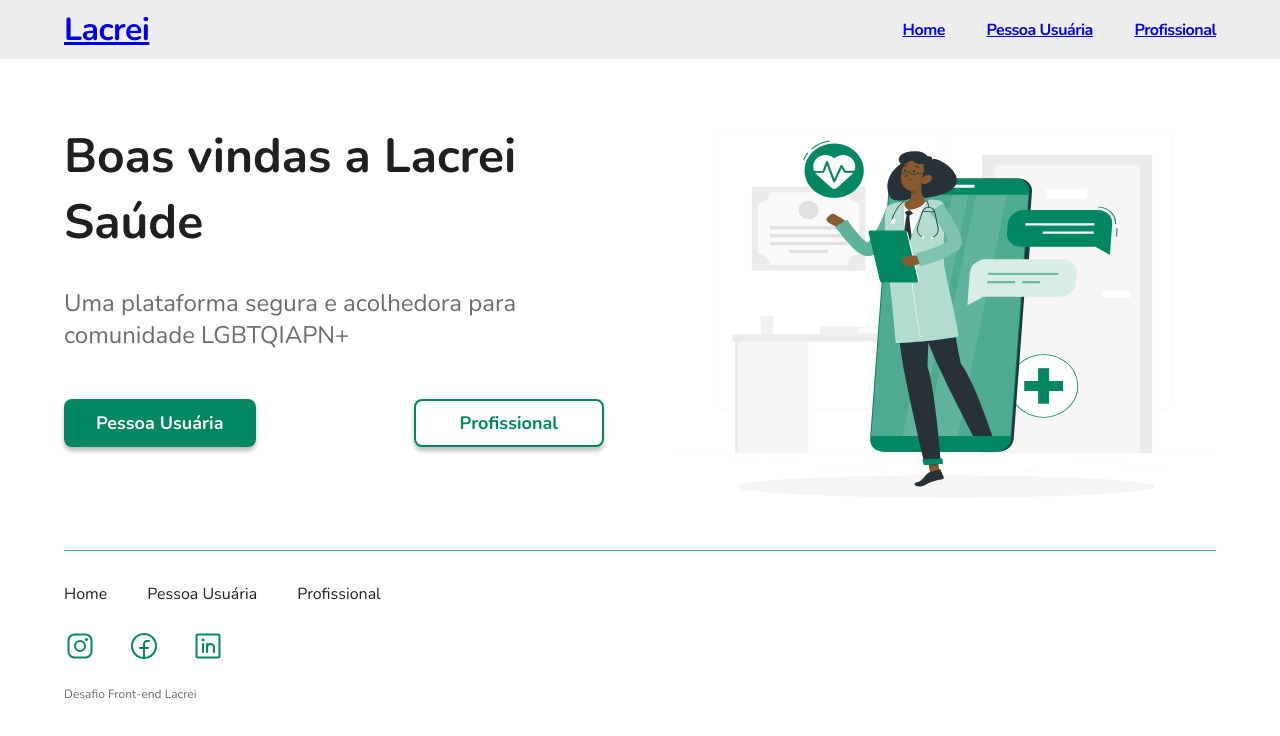
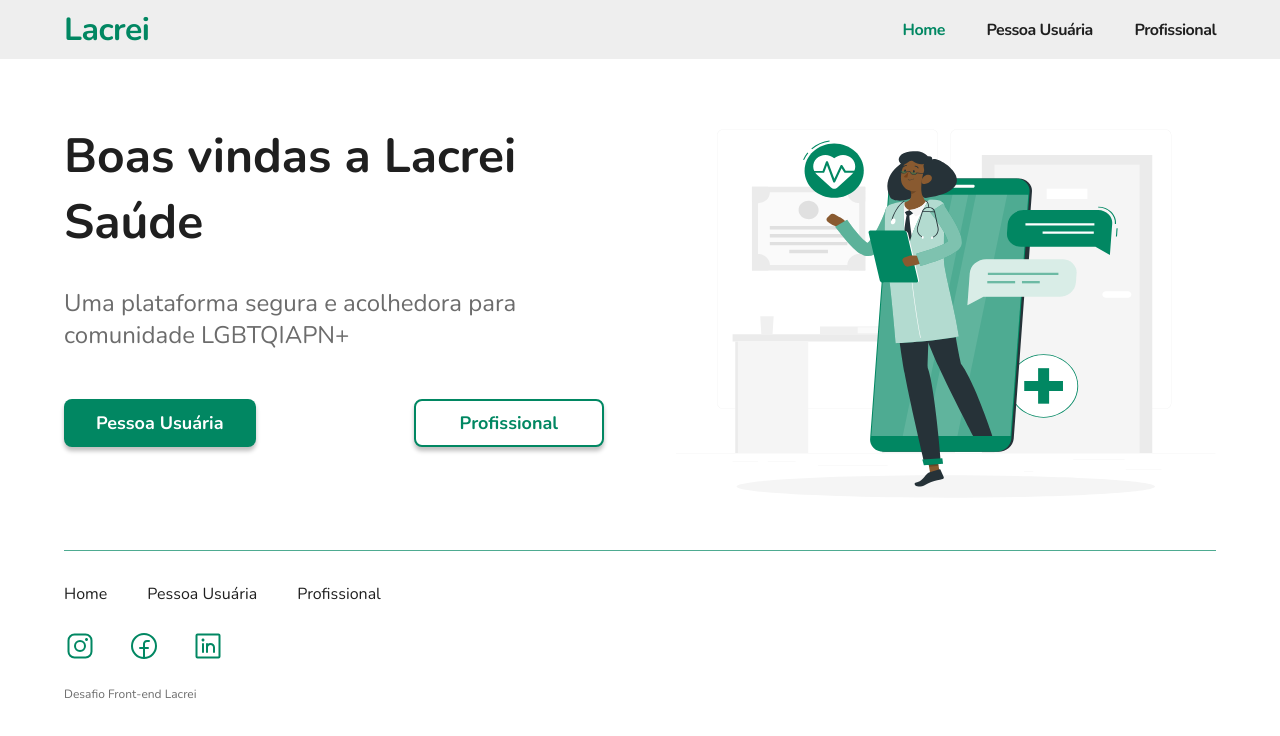
Before and after one commit to praxeds/desafio-front-end-lacrei, a React (Create React App) app: page / in a window 1280 px wide. Shown: the top 736 px of the page. Built offline with nearby package versions, Linux system fonts and the light colour scheme.

Commit message:
Updated Nav styling

```diff
--- a/src/Styles/Styles.tsx
+++ b/src/Styles/Styles.tsx
@@ -8,12 +8,14 @@ padding: 0.5rem 4rem;
 letter-spacing: -0.5px;
 h1 {
     ${Mixins.text(2, 700)};
-    cursor: pointer;
     margin: 0;
-    color: ${Mixins.colors.green};
-    ${Mixins.transition("all", "0.2s", "ease")};
-    &:hover {
+    a {
+        ${Mixins.resetLink()};
+        color: ${Mixins.colors.green};
+        ${Mixins.transition("all", "0.2s", "ease")};
+        &:hover {
         color: ${Mixins.colors.lightGreen};
+        }
     }
 }
 ul {
@@ -22,7 +24,24 @@ ul {
     margin: 0;
     padding: 0;
     ${Mixins.text(1, 700)};
-    color: ${Mixins.colors.black};
+    a {
+        ${Mixins.resetLink()};
+        color: ${Mixins.colors.black};
+            ${Mixins.transition("all", "0.2s", "ease")};
+            cursor: pointer;
+            &:hover {
+                color: ${Mixins.colors.gray};
+            }
+            &:active, &:focus {
+                color: ${Mixins.colors.green};
+            }
+            &.active {
+                color: ${Mixins.colors.green};
+                &:hover {
+                    color: ${Mixins.colors.lightGreen};
+                }
+            }
+    }
 }
 @media (max-width: 1040px) {
     padding: 0.5rem 2rem;
@@ -36,22 +55,10 @@ ul {
 }
 `;
 
-export const ListItem = styled.li<{activepath:string}>`
+export const NavItem = styled.li<{ activepath: string }>`
     ${Mixins.transition("all", "0.2s", "ease")};
     cursor: pointer;
     color: ${props => props.activepath === 'true' ? '#018762' : '#1F1F1F'};
-    &:hover {
-        color: ${Mixins.colors.gray};
-    }
-    &:active, &:focus {
-        color: ${Mixins.colors.green};
-    }
-    &.active {
-        color: ${Mixins.colors.green};
-        &:hover {
-            color: ${Mixins.colors.lightGreen};
-        }
-    }
 `;
 
 export const FooterSection = styled.footer`
@@ -201,6 +208,10 @@ export const BtnContainer = styled.div`
             }
         }
     }
+    @media (max-width: 520px) {
+        flex-direction: column;
+    gap: 1rem;
+    }
 `;
 
 export const UserSection = styled.section`
--- a/src/components/nav.tsx
+++ b/src/components/nav.tsx
@@ -1,7 +1,7 @@
 import React, { useEffect, useState } from "react";
 import { useLocation, NavLink } from "react-router-dom";
 
-import { NavSection, ListItem } from '../Styles/Styles';
+import { NavSection, NavItem } from '../Styles/Styles';
 
 export default function Nav() {
   const [activePage, setActivePage] = useState('');
@@ -14,21 +14,21 @@ export default function Nav() {
     <NavSection>
       <h1><NavLink to={'/'}>Lacrei</NavLink></h1>
       <ul>
-        <ListItem
+        <NavItem
           activepath={activePage === '/' ? "true" : "false"}
         >
           <NavLink to='/'> Home </NavLink>
-        </ListItem>
-        <ListItem
+        </NavItem>
+        <NavItem
           activepath={activePage === '/pessoa-usuaria' ? "true" : "false"}
         >
           <NavLink to='/pessoa-usuaria'> Pessoa Usuária </NavLink>
-        </ListItem>
-        <ListItem
+        </NavItem>
+        <NavItem
           activepath={activePage === '/profissional' ? "true" : "false"}
         >
           <NavLink to='/profissional'> Profissional </NavLink>
-        </ListItem>
+        </NavItem>
       </ul>
     </NavSection>
   );
```
